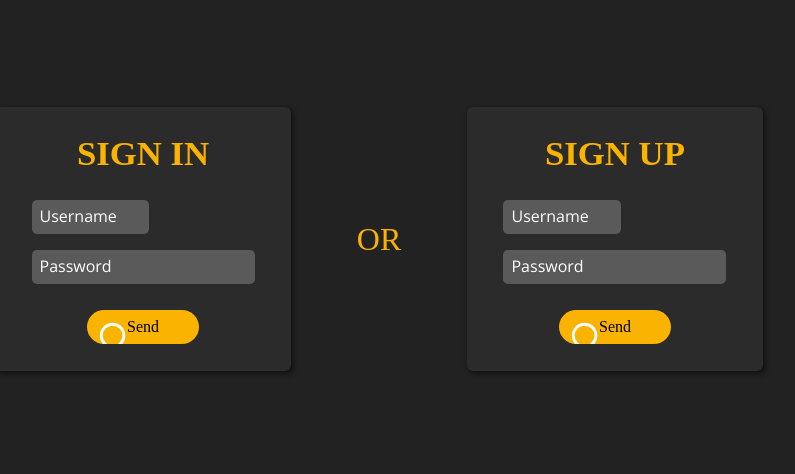
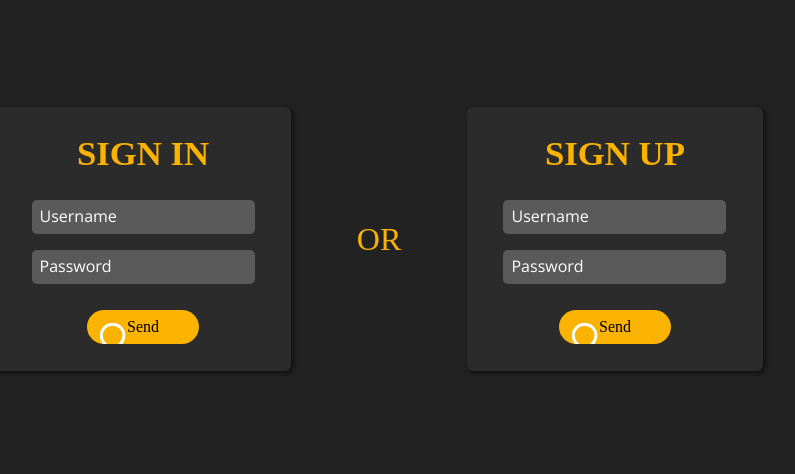
Before and after one commit to gaetanavez19/Semaine_Back, a PHP site: page /Semaine_Back/login/login.php in a window 1280 px wide. Shown: the part 165-639 px from the top of the page, without its empty margins (261-1056 px from the left). Run offline with PHP 8.4, Linux system fonts and the light colour scheme; some web fonts are replaced.

Commit message:
bug input

```diff
--- a/style/comment.css
+++ b/style/comment.css
@@ -1,4 +1,4 @@
-input[type=text] {
+p input[type=text] {
     width: 49%;
     padding: 12px;
     background-color: #2C2B2B;
```
